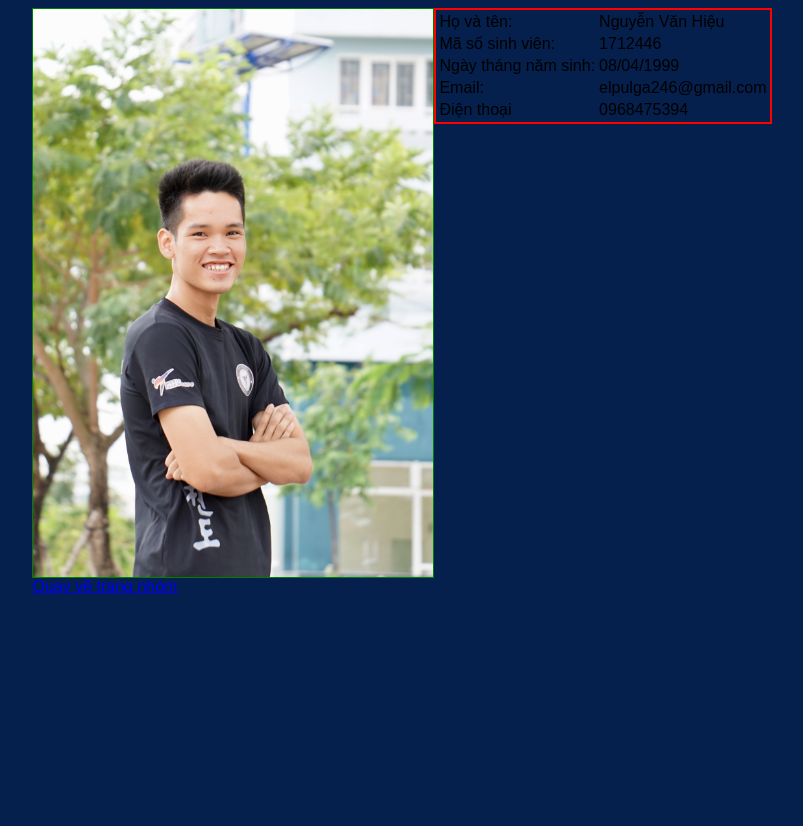
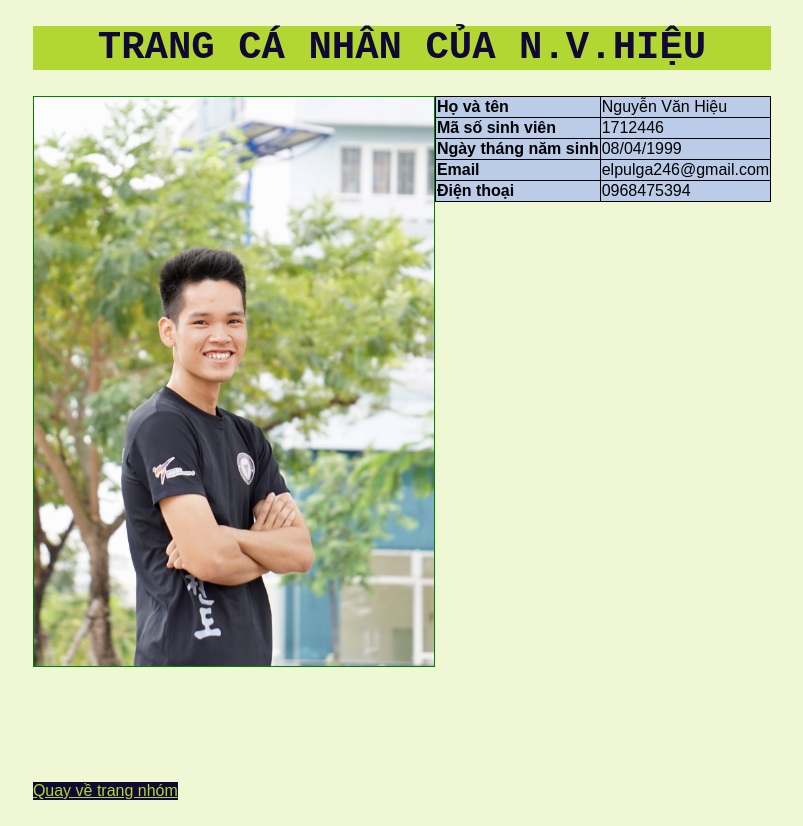
Before and after one commit to nvhieu4899/nvhieu4899.github.io, a plain HTML site: page members/1712446/1712446.html in a window 1280 px wide. Shown: the whole page, without its empty margins (238-1041 px from the left). Drawn offline with Linux system fonts and the light colour scheme.

Commit message:
! sửa css web cá nhân, nhóm

```diff
--- a/default.css
+++ b/default.css
@@ -15,7 +15,7 @@ html,body
 body
 {
     vertical-align: center;
-    background: #05204d;
+    background: #F0F7D4;
 }
 img
 {
@@ -30,6 +30,12 @@ footer
 table
 {
     border:red solid 2px;
+    background: #bacce8;
+    vertical-align: center;
+}
+th
+{
+    background:#4424D6;
 }
 .middle-box
 {
@@ -49,3 +55,36 @@ table
 {
     float : right;
 }
+footer
+{
+    background: #110934;
+    position: fixed;
+    bottom: 0%;
+    color: white;
+}
+h1
+{
+    color: #110934;
+    text-align: center;
+    font-size: 3em;
+    font-family: monospace;
+}
+table,td,th
+{
+    border: 1px solid black;
+    border-collapse: collapse;
+}
+a{
+    color: #B2D732;
+}
+.attribute
+{
+    font-weight: bold;
+    background :
+}
+#header
+{
+    position: static;
+    background: #B2D732;
+    padding 16px;
+}
--- a/members/1712446/1712446.html
+++ b/members/1712446/1712446.html
@@ -6,35 +6,34 @@
         <title>hieubanhay_9x</title>
     </header>
 <body>
-    <div class ="leftside-box"></div>
-    <div class ="rightside-box"></div>
+    <div id ="header">    <h1>TRANG CÁ NHÂN CỦA N.V.HIỆU</h1></div>
 
-    <div class = "middle-box"></div>
 <img src = "./images/1712446.JPG">
     <table class = "info">
         <tr>
-            <td>Họ và tên:</td>
+            <td class = "attribute">Họ và tên</td>
             <td>Nguyễn Văn Hiệu</td>
         </tr>
         <tr>
-            <td>Mã số sinh viên:</td>
+            <td class = "attribute">Mã số sinh viên</td>
             <td>1712446</td>
         </tr>
         <tr>
-            <td>Ngày tháng năm sinh:</td>
+            <td class = "attribute">Ngày tháng năm sinh</td>
             <td>08/04/1999</td>
         </tr>
         <tr>
-            <td>Email:</td>
+            <td class = "attribute">Email</td>
             <td>elpulga246@gmail.com</td>
         </tr>
         <tr>
-            <td>Điện thoại</td>
+            <td class = "attribute">Điện thoại</td>
             <td>0968475394</td>
         </tr>
     </table>
     </body>
     <footer>
-       <a href = "../../default.html">Quay về trang nhóm</a>
+        <div>
+       <a href = "../../default.html">Quay về trang nhóm</a></div>
     </footer>
 </html>
```
Also changed, not shown: default.html (+4 -22 lines).
